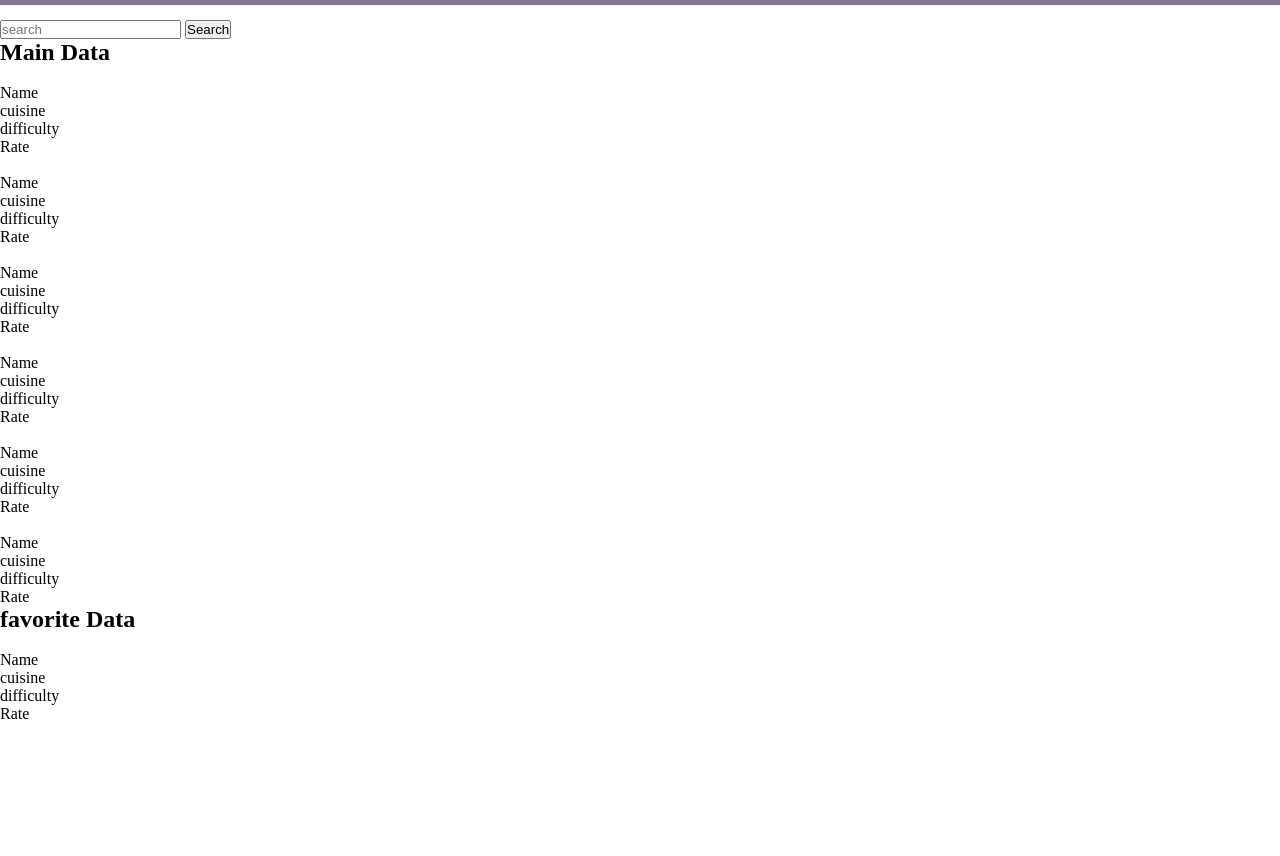
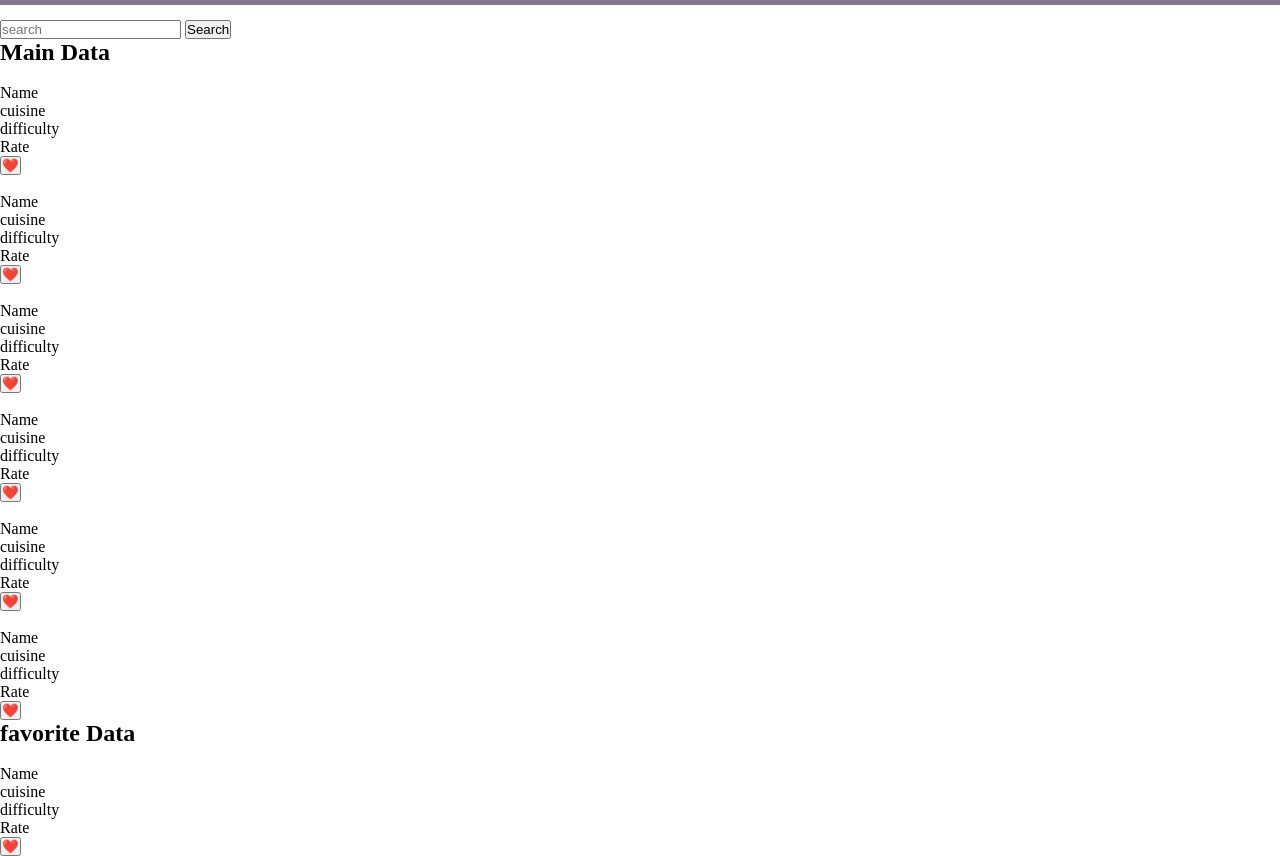
Before and after one commit to natanaba8/Food-Discovery-App, a plain HTML site: page index.html in a window 1280 px wide. Shown: the part 62-918 px from the top of the page. Before the commit the page ends 800 px from the top, so only its background shows below. Drawn offline with Linux system fonts and the light colour scheme.

Commit message:
add button

```diff
--- a/index.html
+++ b/index.html
@@ -20,61 +20,74 @@
 
       <section>
         <h2>Main Data</h2>
-        <div class="grid" id "main">
+        <div class="grid" id="main">
           <article class="article">
             <img src="" />
             <p>Name</p>
             <p>cuisine</p>
             <p>difficulty</p>
             <p>Rate</p>
+            <button>❤️</button>
           </article>
+          <div class="grid" id="main">
           <article class="article">
             <img src="" />
             <p>Name</p>
             <p>cuisine</p>
             <p>difficulty</p>
             <p>Rate</p>
+            <button>❤️</button>
           </article>
+         <div class="grid" id="main">
           <article class="article">
             <img src="" />
             <p>Name</p>
             <p>cuisine</p>
             <p>difficulty</p>
             <p>Rate</p>
+            <button>❤️</button>
           </article>
+          <div class="grid" id="main">
           <article class="article">
             <img src="" />
             <p>Name</p>
             <p>cuisine</p>
             <p>difficulty</p>
             <p>Rate</p>
+            <button>❤️</button>
           </article>
+          <div class="grid" id="main">
           <article class="article">
             <img src="" />
             <p>Name</p>
             <p>cuisine</p>
             <p>difficulty</p>
             <p>Rate</p>
+            <button>❤️</button>
           </article>
+          <div class="grid" id="main">
           <article class="article">
             <img src="" />
             <p>Name</p>
             <p>cuisine</p>
             <p>difficulty</p>
             <p>Rate</p>
+            <button>❤️</button>
           </article>
         </div>
       </section>
 
       <section class="grid" id="favorite">
         <h2>favorite Data</h2>
-        <div class="grid" id ="favorite">
+        <div class="grid" id="favorite">
           <article class="article">
             <img src="" />
             <p>Name</p>
             <p>cuisine</p>
             <p>difficulty</p>
             <p>Rate</p>
+            <button>❤️</button>
+
           </article>
         </div>
       </section>
--- a/style.css
+++ b/style.css
@@ -16,4 +16,5 @@ header {
 header button{
   background-color:rgb(151, 123, 90) ;
   color: black;
+  border-radius: 5px;
 }
```
